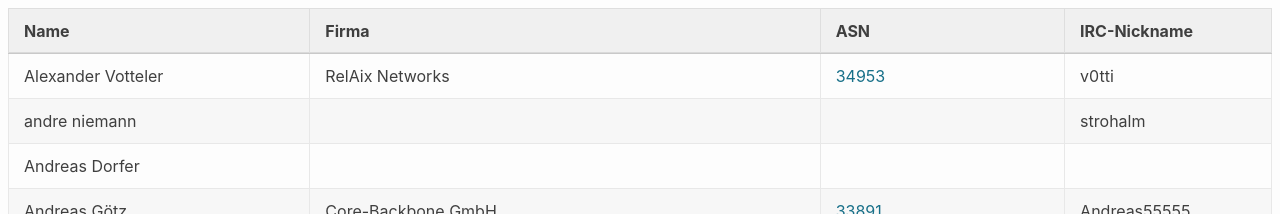
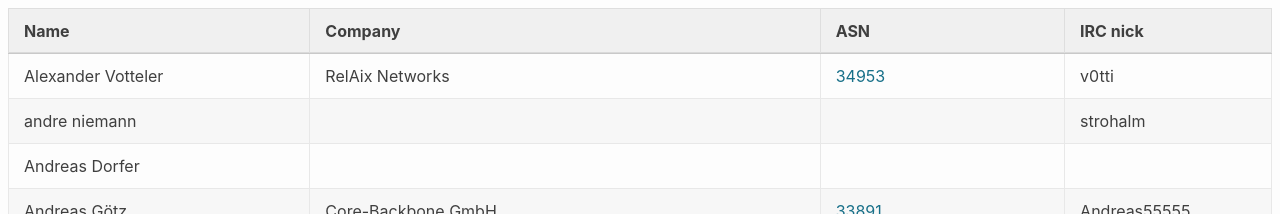
Before and after one commit to denog/pretix-attendeelist, a Jekyll site: the page built from index.markdown, in a window 1280 px wide. Shown: the top 214 px of the page. Built offline with Jekyll 4.4.1, drawn with Linux system fonts in a browser that asks for light colours.

Commit message:
English table header

```diff
--- a/index.markdown
+++ b/index.markdown
@@ -5,9 +5,9 @@ layout: liste
   <thead>
     <tr>
       <th>Name</th>
-      <th>Firma</th>
+      <th>Company</th>
       <th>ASN</th>
-      <th>IRC-Nickname</th>
+      <th>IRC nick</th>
     </tr>
   </thead>
   <tbody>
```
